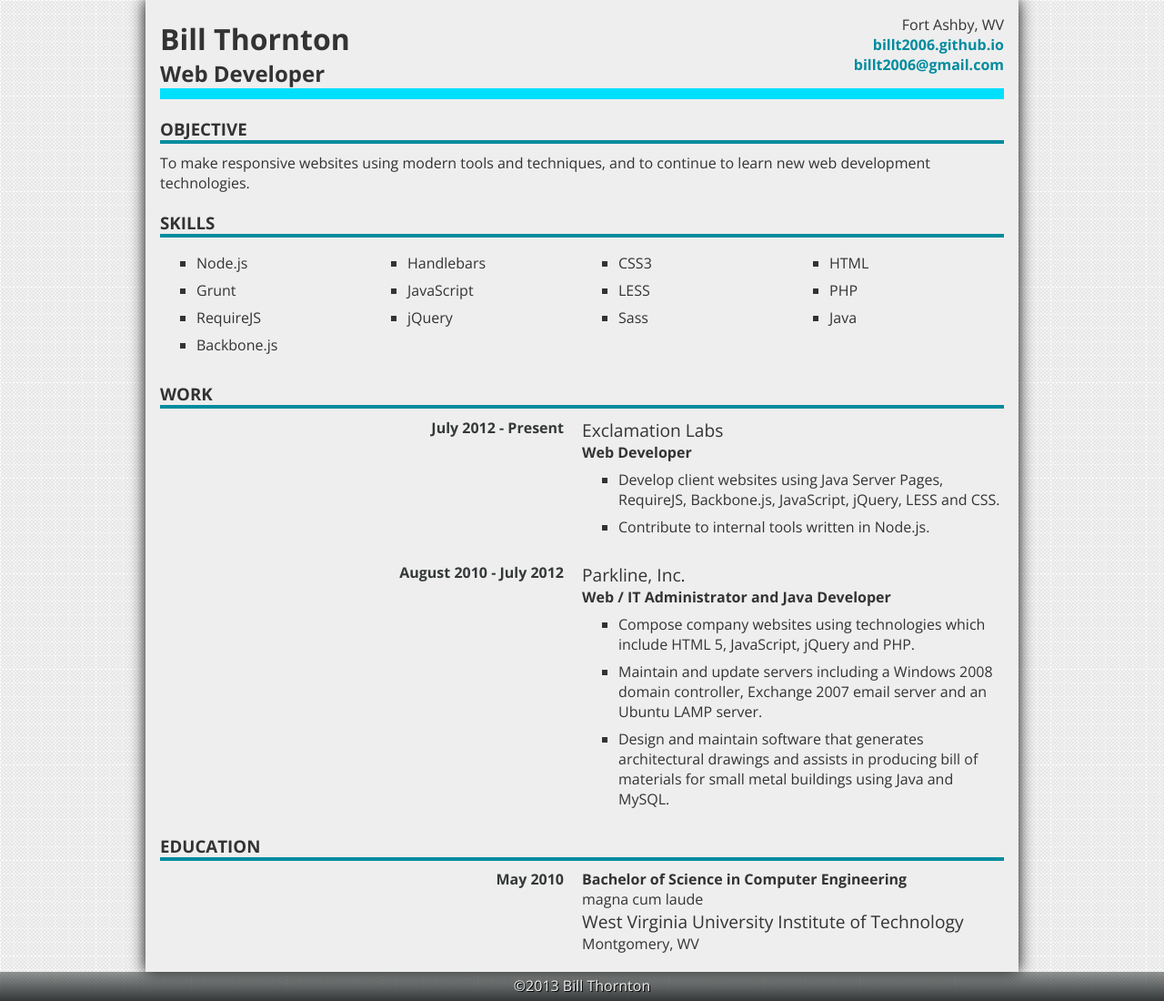
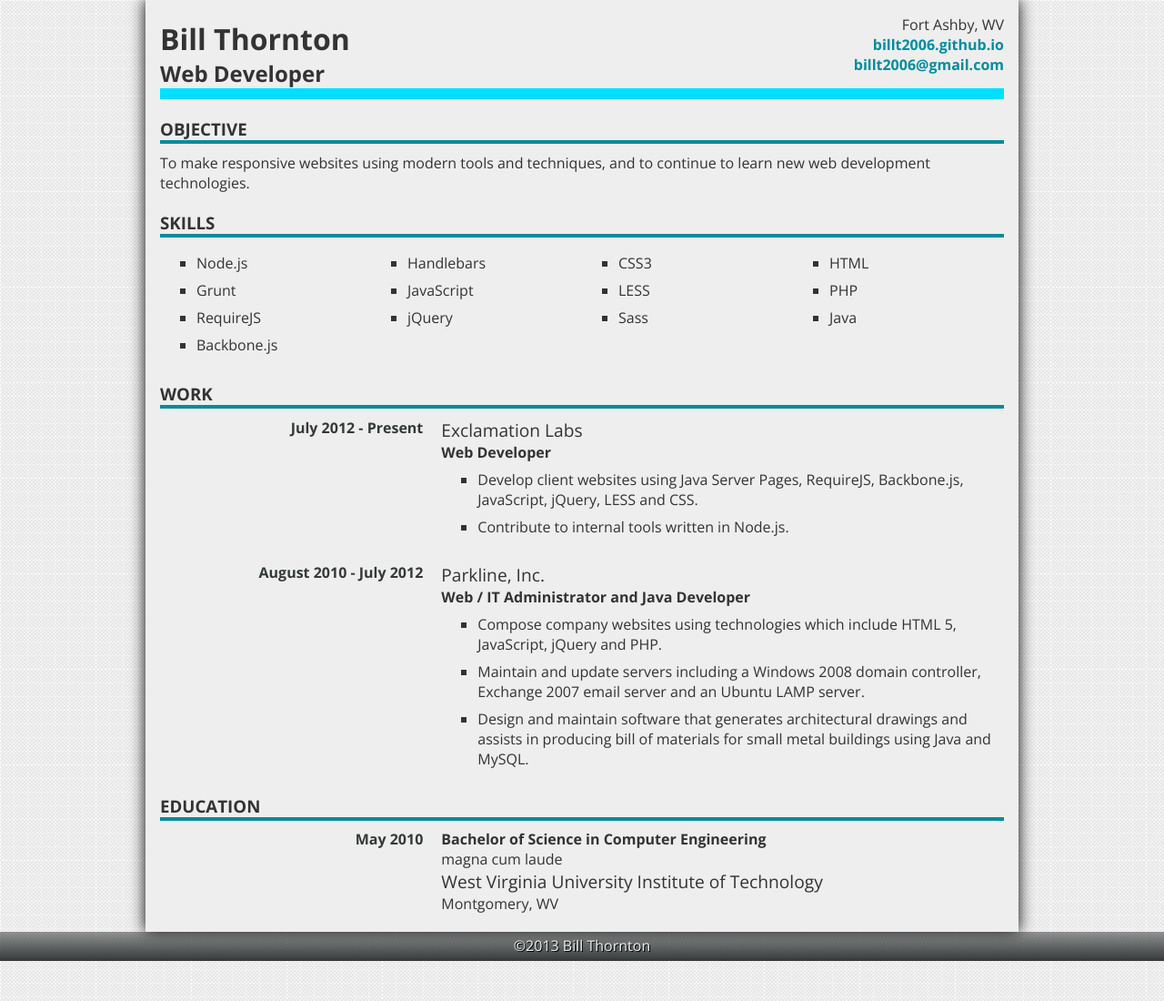
Before and after one commit to billt2006/billt2006.github.io, a Jekyll site: the page built from resume/index.html, in a window 1280 px wide. Shown: the whole page at 91% size. Built offline with Jekyll 4.4.1, drawn with Linux system fonts in a browser that asks for light colours.

Commit message:
Update grid in resume

```diff
--- a/resume/index.html
+++ b/resume/index.html
@@ -59,10 +59,10 @@ title: Bill Thornton | Web Developer
 
 		<h3 class="section-title">Work</h3>
 		<div class="grid">
-			<div class="col-1-2 text-right">
+			<div class="col-1-3 text-right">
 				<span class="date">July 2012 - Present</span>
 			</div>
-			<div class="col-1-2">
+			<div class="col-2-3">
 				<span class="company">Exclamation Labs</span>
 				<br><span class="title">Web Developer</span>
 				<ul>
@@ -76,10 +76,10 @@ title: Bill Thornton | Web Developer
 			</div>
 		</div>
 		<div class="grid">
-			<div class="col-1-2 text-right">
-				<span class="date">August 2010 - July 2012</span>
+			<div class="col-1-3 text-right">
+				<span class="date">August 2010 - July&nbsp;2012</span>
 			</div>
-			<div class="col-1-2">
+			<div class="col-2-3">
 				<span class="company">Parkline, Inc.</span>
 				<br><span class="title">Web / IT Administrator and Java&nbsp;Developer</span>
 				<ul>
@@ -100,10 +100,10 @@ title: Bill Thornton | Web Developer
 
 		<h3 class="section-title">Education</h3>
 		<div class="grid">
-			<div class="col-1-2 text-right">
+			<div class="col-1-3 text-right">
 				<span class="date">May 2010</span>
 			</div>
-			<div class="col-1-2">
+			<div class="col-2-3">
 				<span class="title">Bachelor of Science in Computer&nbsp;Engineering</span>
 				<br>magna cum laude
 				<br><span class="company">West Virginia University Institute&nbsp;of&nbsp;Technology</span>
```
